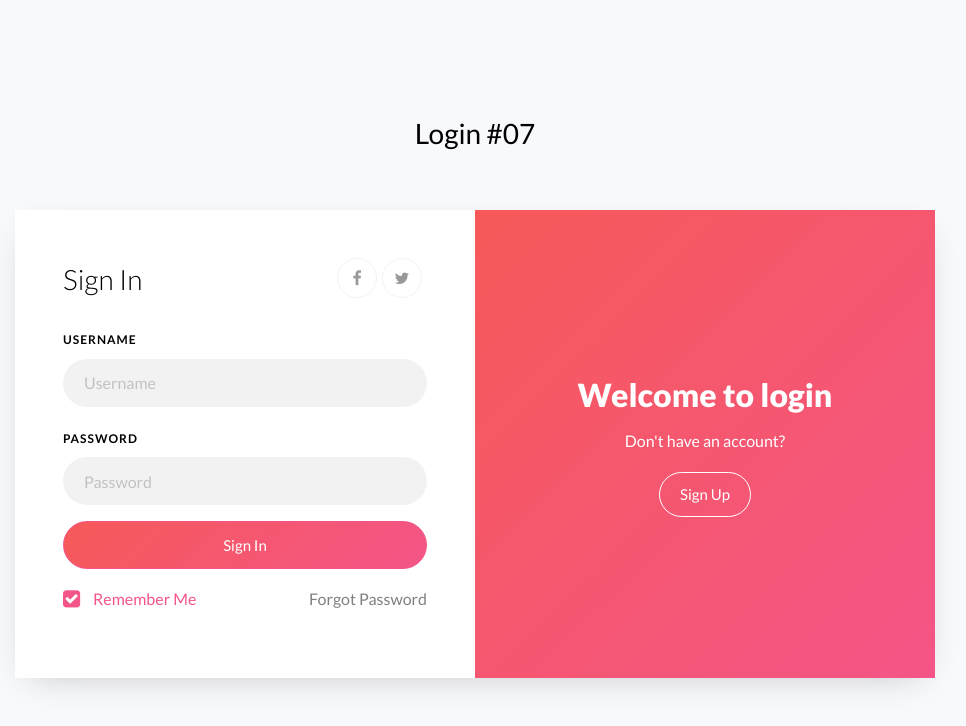
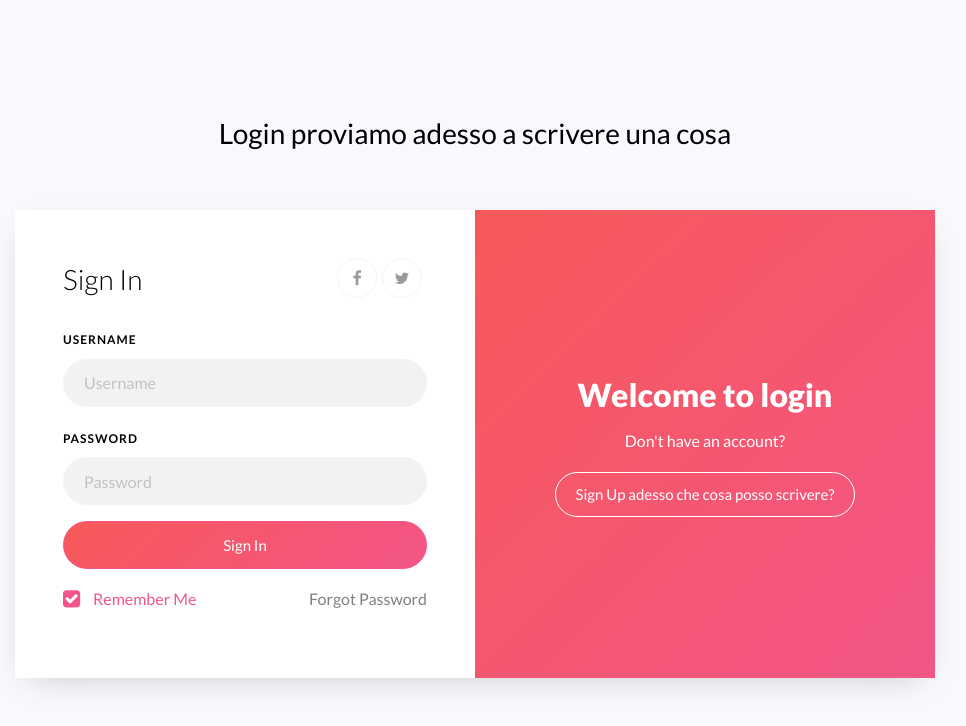
Before and after one commit to GaetanoNesea/test-uno, a plain HTML site: page index.html in a window 1280 px wide. Shown: the whole page, without its empty margins (165-1131 px from the left). Drawn offline with Linux system fonts and the light colour scheme.

Commit message:
commit dopo il pull

```diff
--- a/index.html
+++ b/index.html
@@ -17,7 +17,7 @@
 		<div class="container">
 			<div class="row justify-content-center">
 				<div class="col-md-6 text-center mb-5">
-					<h2 class="heading-section">Login #07</h2>
+					<h2 class="heading-section">Login proviamo adesso a scrivere una cosa</h2>
 				</div>
 			</div>
 			<div class="row justify-content-center">
@@ -27,7 +27,7 @@
 							<div class="text w-100">
 								<h2>Welcome to login</h2>
 								<p>Don't have an account?</p>
-								<a href="#" class="btn btn-white btn-outline-white">Sign Up</a>
+								<a href="#" class="btn btn-white btn-outline-white">Sign Up adesso che cosa posso scrivere?</a>
 							</div>
 			      </div>
 						<div class="login-wrap p-4 p-lg-5">
```
Also changed, not shown: 3 other files.
